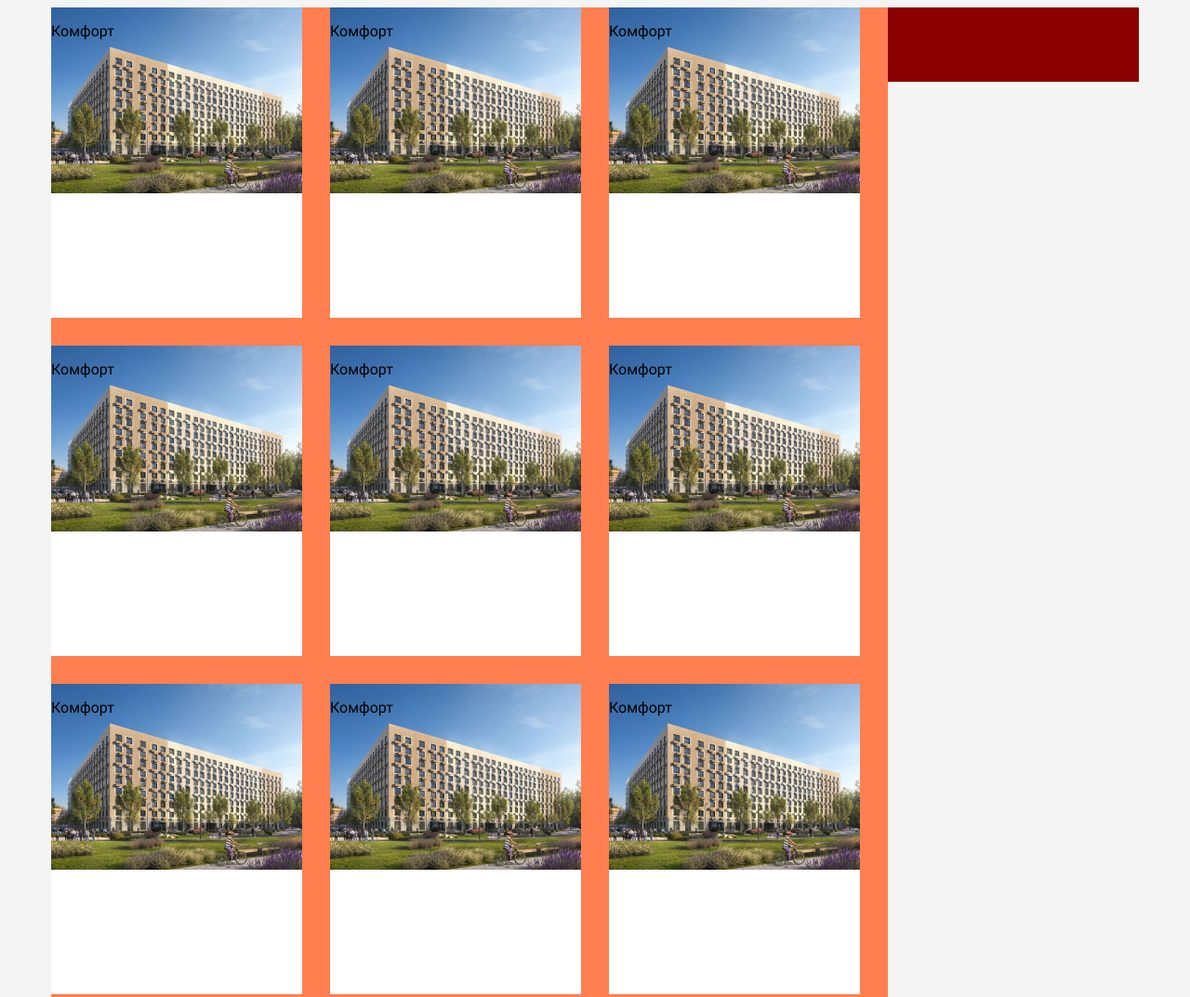
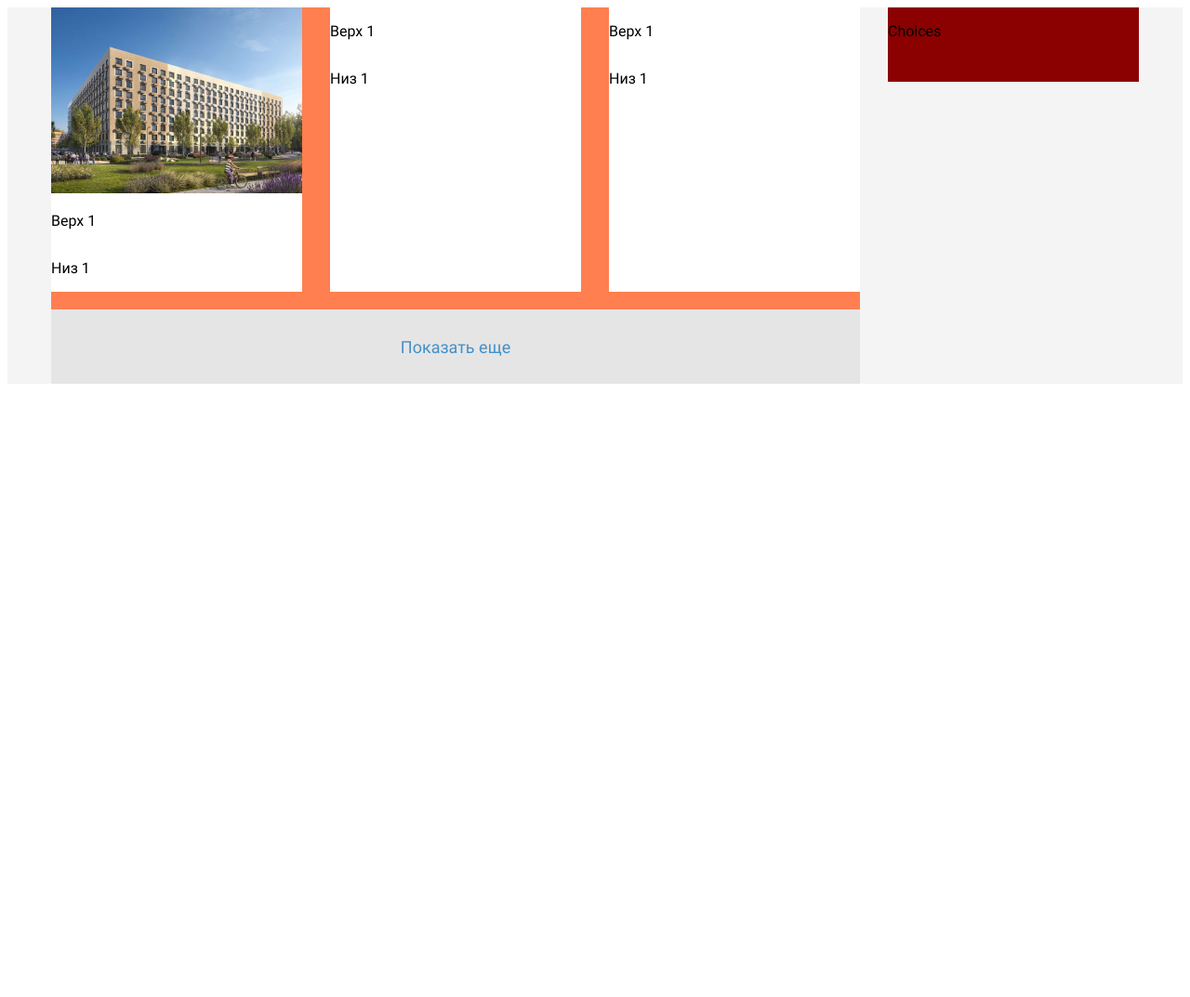
Before and after one commit to MiDmiS/FirstTestLayout, a plain HTML site: page index.html in a window 1280 px wide. Shown: the top 1073 px of the page at 93% size. After the commit the page ends 800 px from the top, so only its background shows below. Drawn offline with Linux system fonts and the light colour scheme.

Commit message:
Modified

```diff
--- a/css/styles.css
+++ b/css/styles.css
@@ -1,56 +1,78 @@
+@import url("crossicon.css");
+
 @font-face {
     font-family: "RobotoRegular";
     src: local("Roboto"), url("../assets/fonts/roboto/Roboto-Regular.ttf") format("truetype");
     font-style: normal;
     font-weight: normal;
 }
+
 * {
     box-sizing: border-box;
+    font-family: "RobotoRegular", sans-serif;
 }
-body {
+
+.wrapper,
+.plainWrap {
     display: flex;
-    background-color:  #F4F4F4;
-    font-family: "RobotoRegular", sans-serif;
     justify-content: center;
 }
-.groupAll {
+
+.wrapper {
+    background: #F4F4F4;
+}
+
+.wrapMainBlock {
     display: flex;
+    overflow: hidden;
 }
-.advBlock {
-    flex-basis: auto;
+
+.wrapAdBlock {
     display: flex;
     flex-wrap: wrap;
     max-width: 900px;
-    background-color: coral;
+    background: coral;
+    margin: 0 -15px;
 }
-.advBox {
-    height: 334px;
+
+.wrapAdBox {
+    display: flex;
+    background: #FFFFFF;
+    flex-direction: column;
+    margin: 0 15px 30px 15px;
+}
+
+.adBoxTop {
     width: 270px;
-    background: #FFFFFF url("../assets/images/img.jpg") no-repeat top center;
-    margin: 0 30px 30px 0;
+
 }
-button.showMoreAd {
+
+.adBoxLow {
+    align-self: stretch;
+}
+
+.showMore {
     background-color: #E5E5E5;
     align-items: center;
     Border: none;
     height: 80px;
-    margin: -11px 30px 0 0;
+    margin: -11px 15px 0 15px;
     font-size: 18px;
     color: #4290C9;
     width: 100%;
 }
-button.showMoreAd:hover {
+.showMore:hover {
     background-color: #d2d2d2;
 }
-.sidePanel {
+
+.iconPos {
+    vertical-align: middle;
+}
+
+.wrapSidePanel {
     background-color: darkred;
     height: 80px;
     width: 270px;
-    margin-left: fill;
+    margin-left: 30px;
     order: 1;
 }
-.plusCircleImg {
-    width: 24px;
-    height: 24px;
-    vertical-align: middle;
-}
--- a/index.html
+++ b/index.html
@@ -6,46 +6,52 @@
     <link rel="stylesheet" href="css/styles.css">
 </head>
 <body>
+    <section class="wrapper">
         <header></header>
-    <main>
-        <div class="groupAll">
-            <aside class="sidePanel">
+        <main class="wrapper">
+            <aside class="wrapSidePanel">
+                <p>Choices</p>
             </aside>
-            <section class="advBlock">
-                <div class="advBox">
-                    <p>Комфорт</p>
+            <div class="wrapMainBlock">
+                <div class="wrapAdBlock">
+                    <div class="wrapAdBox">
+                        <div class="adBoxTop">
+                            <img src="assets/images/img.jpg" alt="Area Picture">
+                            <p>Верх 1</p>
                         </div>
-                <div class="advBox">
-                    <p>Комфорт</p>
+                        <div class="adBoxLow">
+                            <p>Низ 1</p>
                         </div>
-                <div class="advBox">
-                    <p>Комфорт</p>
+                    </div> <!-- end of "wrapAdBox" -->
+                    <div class="wrapAdBox">
+                        <div class="adBoxTop">
+                            <p>Верх 1</p>
                         </div>
-                <div class="advBox">
-                    <p>Комфорт</p>
+                        <div class="adBoxLow">
+                            <p>Низ 1</p>
                         </div>
-                <div class="advBox">
-                    <p>Комфорт</p>
+                    </div> <!-- end of "wrapAdBox" -->
+                    <div class="wrapAdBox">
+                        <div class="adBoxTop">
+                            <p>Верх 1</p>
                         </div>
-                <div class="advBox">
-                    <p>Комфорт</p>
+                        <div class="adBoxLow">
+                            <p>Низ 1</p>
                         </div>
-                <div class="advBox">
-                    <p>Комфорт</p>
-                </div>
-                <div class="advBox">
-                    <p>Комфорт</p>
-                </div>
-                <div class="advBox">
-                    <p>Комфорт</p>
-                </div>
-                <button class="showMoreAd">
-                    <img class="plusCircleImg"  src="assets/icons/plus-circle.svg" alt="+ icon">
+                    </div> <!-- end of "wrapAdBox" -->
+                    <button class="showMore">
+                        <span class="plainWrap">
+                            <span class="circle">
+                                <span class="before"></span>
+                                <span class="after"></span>
+                            </span>
                             Показать еще
+                        </span>
                     </button>
-            </section> <!-- end of advBlock section -->
-        </div> <!-- end of "groupAll" block -->
+                </div> <!-- end of "wrapAdBlock" -->
+            </div> <!-- end of "wrapMainBlock" -->
         </main>
         <footer></footer>
+    </section> <!-- end of "wrapper" -->
 </body>
 </html>
```
Lines whose indentation alone changed are shown as unchanged.
